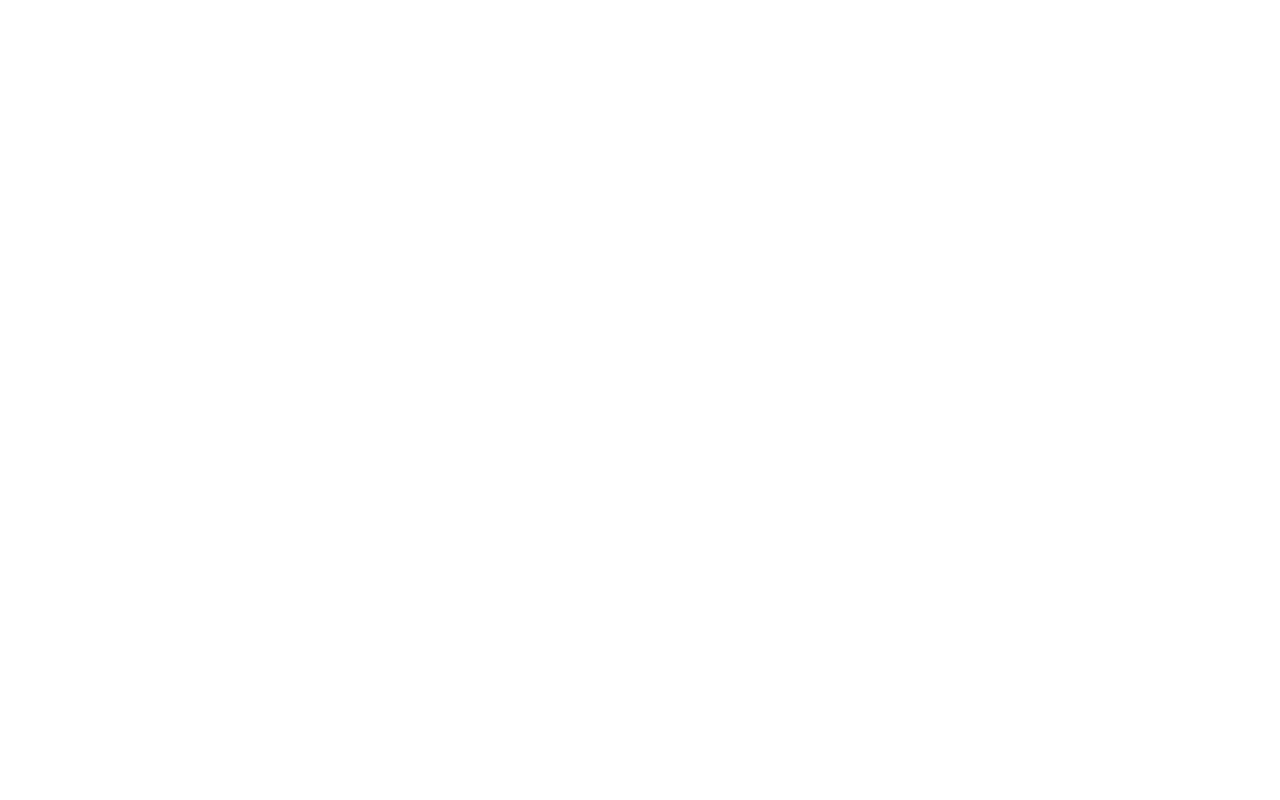
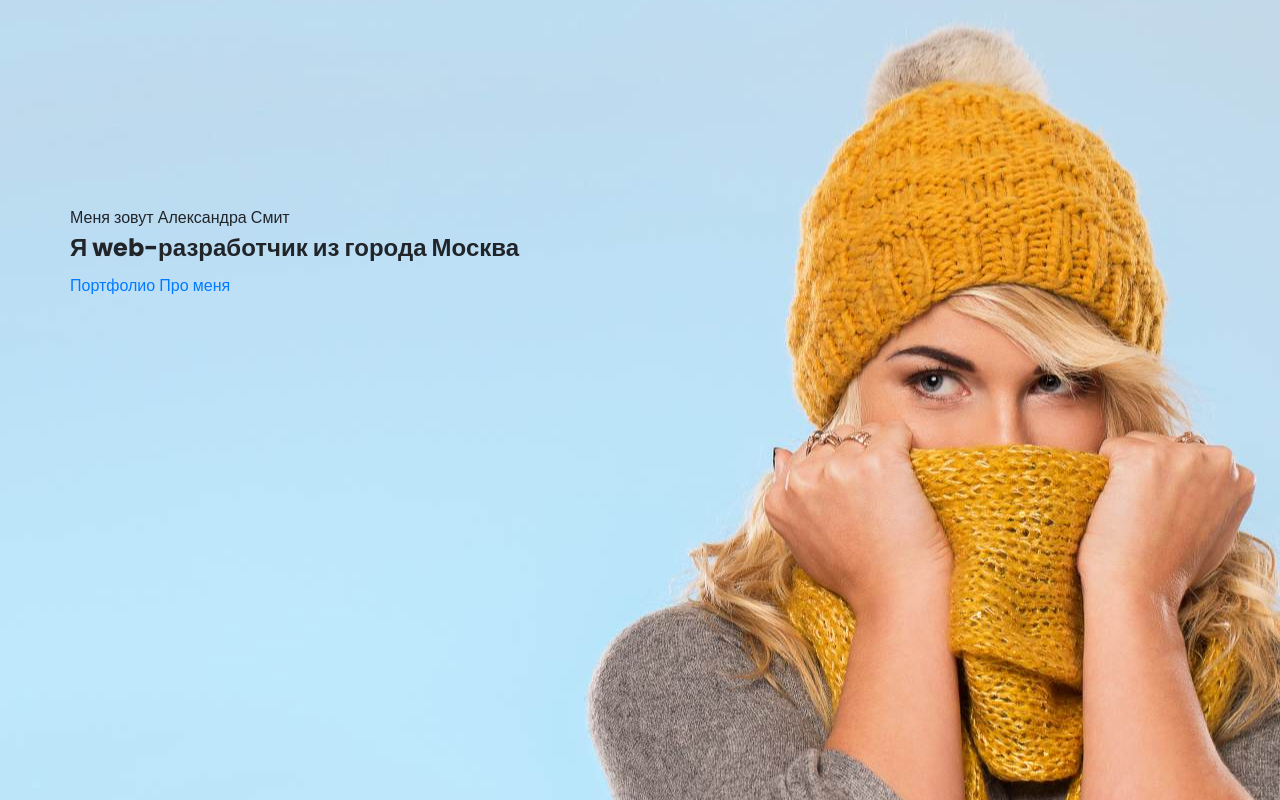
Before and after one commit to InessaBoickova/trial_portfolio, a website: page src/index.html in a window 1280 px wide. Drawn offline with nearby package versions, Linux system fonts and the light colour scheme; files that its build step writes are made by us from their sources; files whose address does not match are found by name.

Commit message:
start work

```diff
--- a/src/index.html
+++ b/src/index.html
@@ -44,7 +44,22 @@
     <link rel="stylesheet" href="css/style.min.css">
 </head>
 <body>
-
+    <main>
+        <section class="promo">
+            <div class="container">
+                <div class="promo__subtitle subtitle">
+                    Меня зовут Александра Смит
+                </div>
+                <div class="promo__title title">
+                    <h1>Я web-разработчик из города Москва</h1>
+                </div>
+                <div class="promo__btns">
+                    <a href="" class="promo__link btn">Портфолио</a>
+                    <a href="" class="promo__link">Про меня</a>
+                </div>
+            </div>
+        </section>
+    </main>
     <script src="js/script.js"></script>
 </body>
 </html>
--- a/src/sass/base/_variables.scss
+++ b/src/sass/base/_variables.scss
@@ -0,0 +1 @@
+$main-color:#FFA501;
--- /dev/null
+++ b/src/sass/blocks/_promo.scss
@@ -0,0 +1,8 @@
+.promo {
+    min-height: 100vh;
+    position: relative;
+    background: url('../img/main_bg.jpg') no-repeat 50%/cover;
+    padding-top: 206px;
+
+
+}
--- a/src/sass/style.scss
+++ b/src/sass/style.scss
@@ -1,8 +1,17 @@
 @import 'libs/bootstrap-reboot.min';
 @import url('https://fonts.googleapis.com/css2?family=Poppins:wght@500;700&display=swap');
+@import 'base/mixins';
+@import 'base/variables';
+@import 'blocks/promo';
+
 
 * {
     font-family: 'Poppins', sans-serif;
     margin: 0;
     padding: 0;
 }
+
+.container {
+    width: 1140px;
+    margin: 0 auto;
+}
```
Also changed, not shown: dist/css/style.min.css, dist/index.html.
